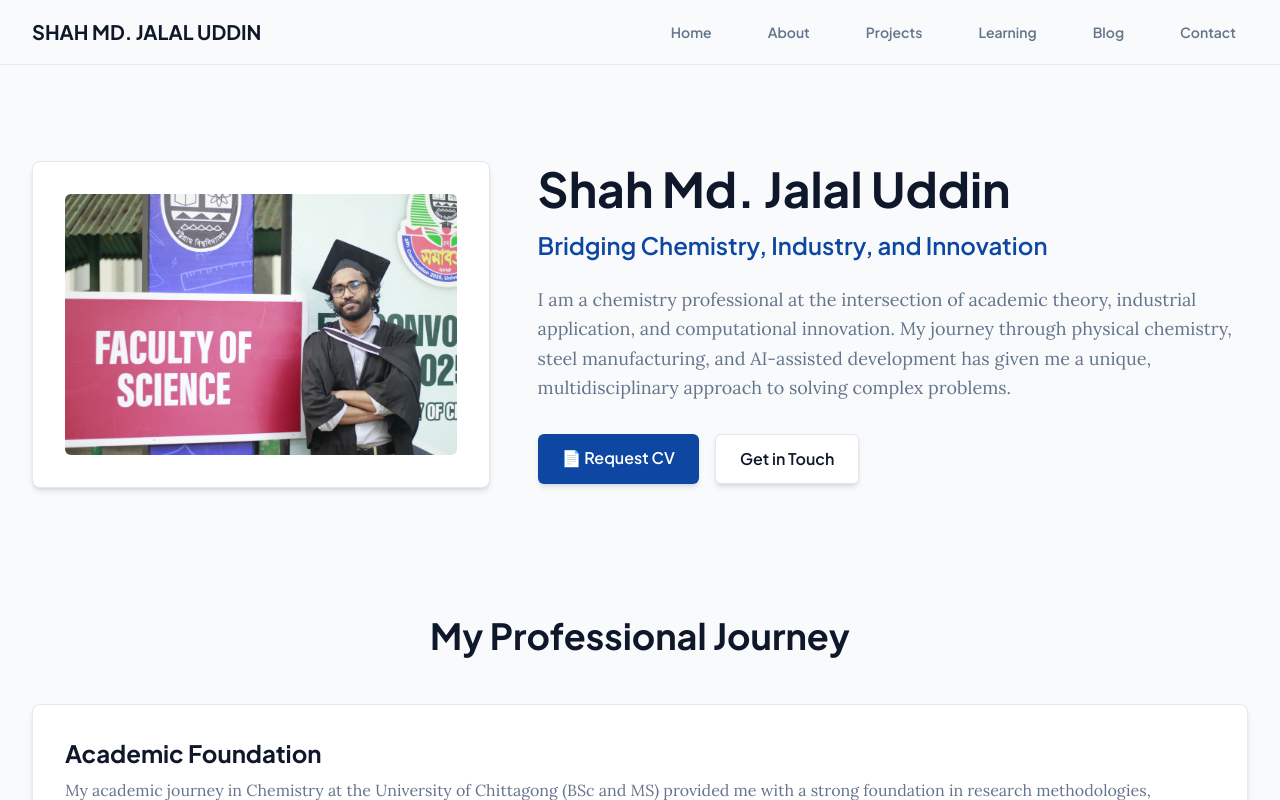
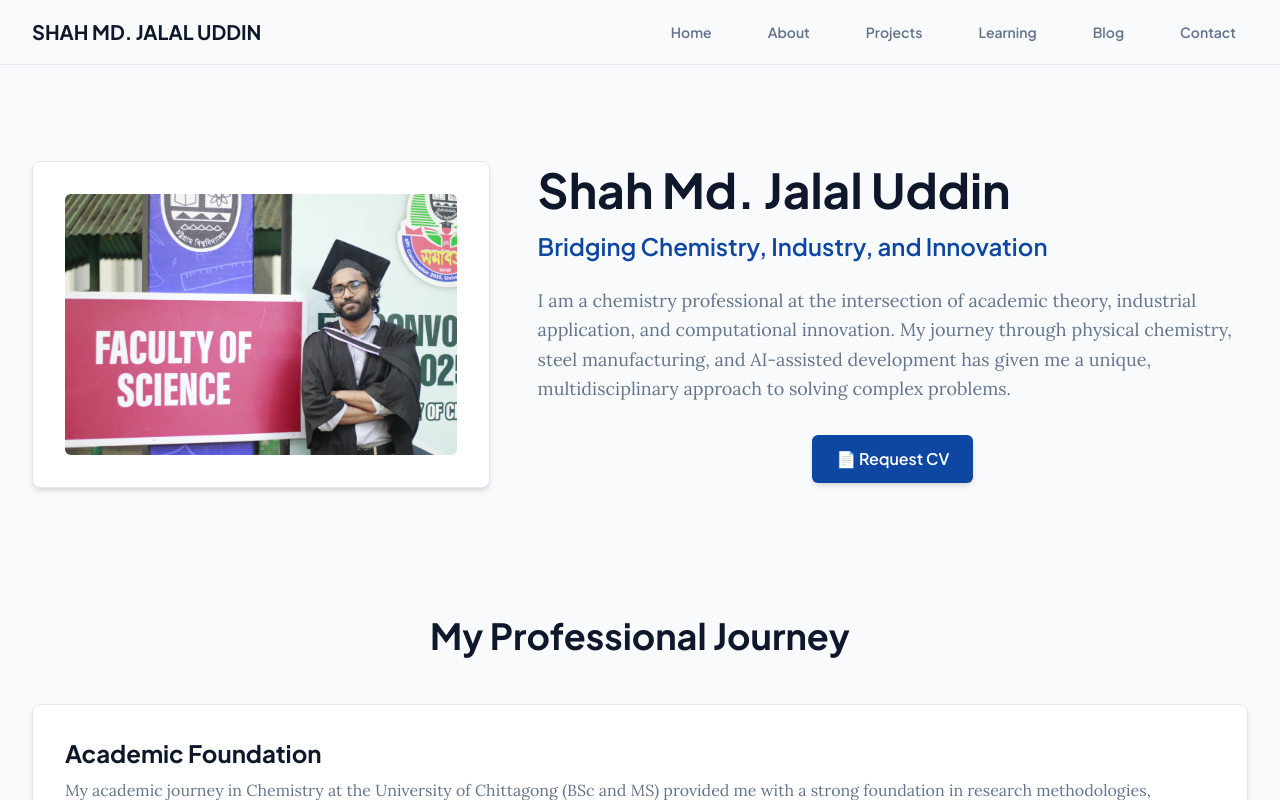
Before and after one commit to shahjalal2313/shahjalal-shanto-website, a Next.js app: page /about in a window 1280 px wide. Shown: the top 800 px of the page. Built offline with nearby package versions, Linux system fonts and the light colour scheme.

Commit message:
Remove redundant contact button from About page hero section

```diff
--- a/src/app/about/page.tsx
+++ b/src/app/about/page.tsx
@@ -82,9 +82,8 @@
           <p className="font-serif text-lg text-muted leading-relaxed mb-8">
             I am a chemistry professional at the intersection of academic theory, industrial application, and computational innovation. My journey through physical chemistry, steel manufacturing, and AI-assisted development has given me a unique, multidisciplinary approach to solving complex problems.
           </p>
-          <div className="flex flex-col sm:flex-row gap-4">
+          <div className="flex justify-center">
             <Button href="/contact">📄 Request CV</Button>
-            <Button href="/contact" variant="secondary">Get in Touch</Button>
           </div>
         </div>
       </section>
```
